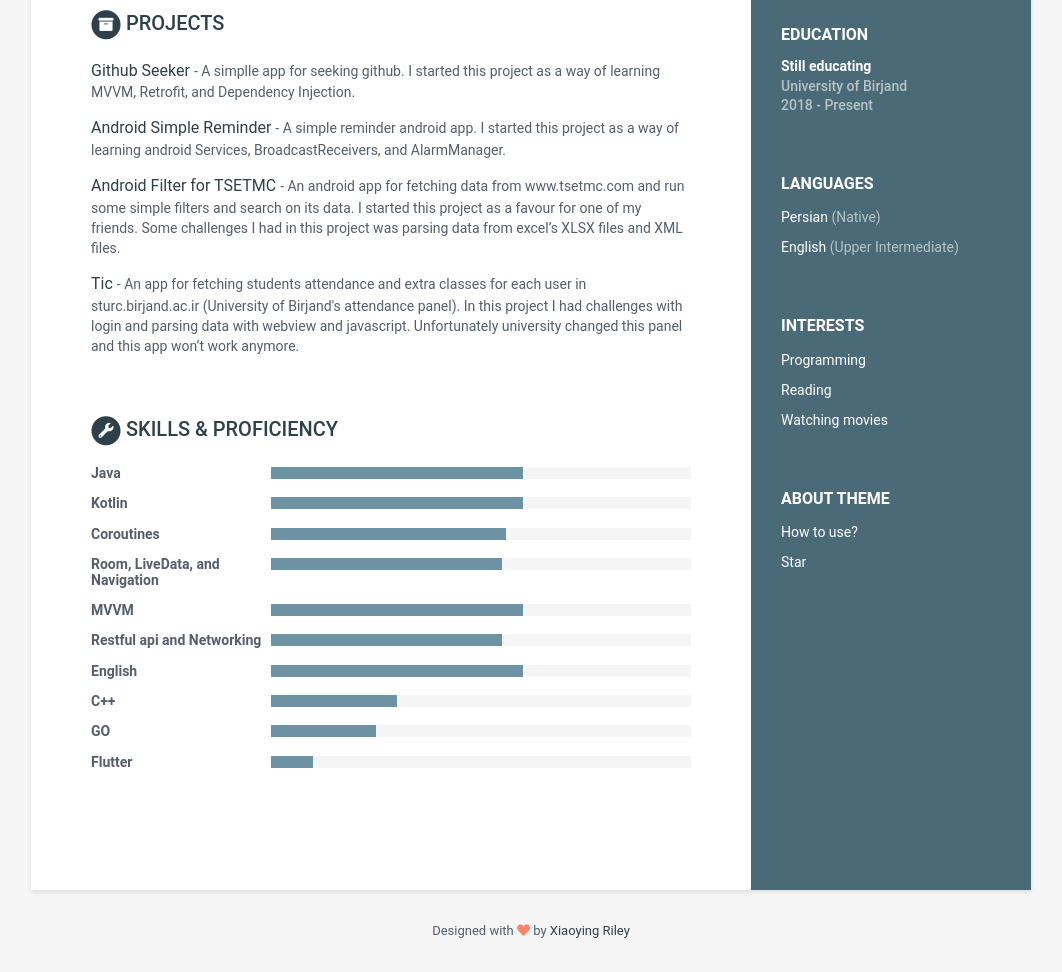
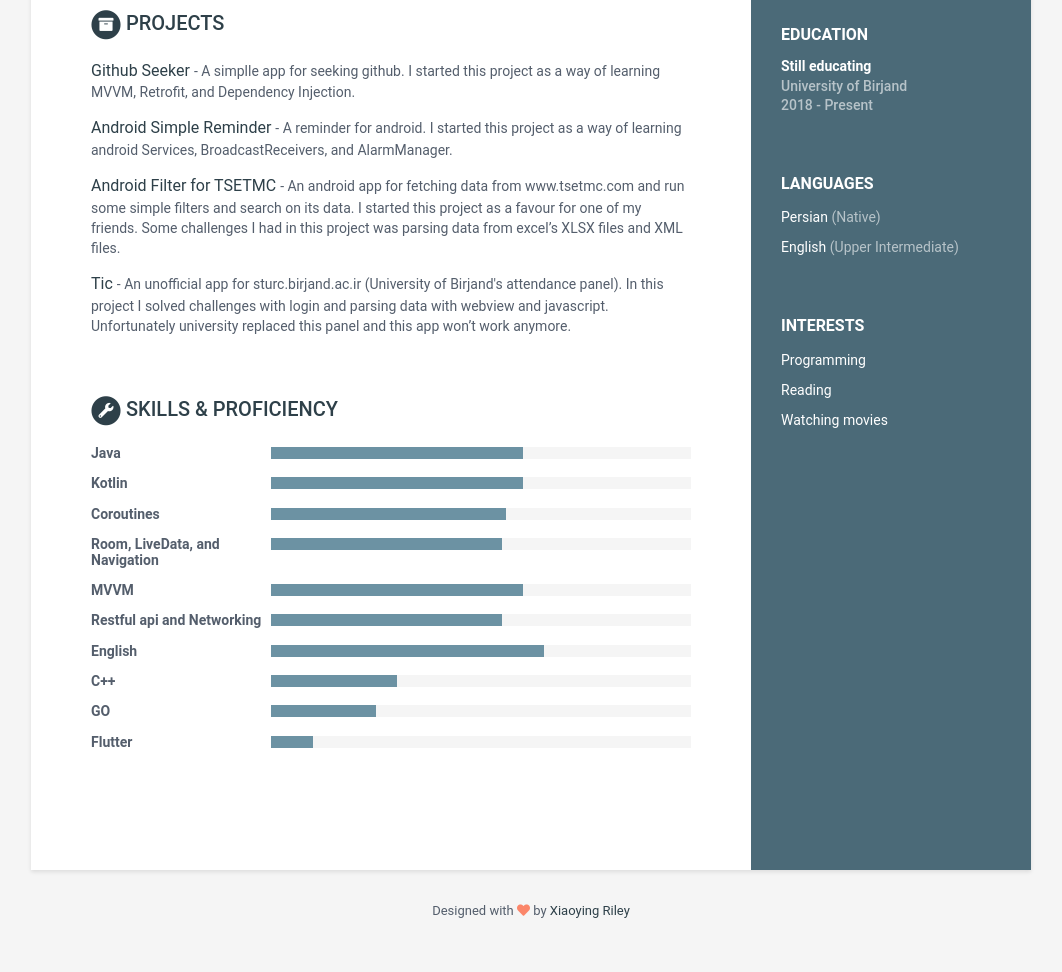
Before and after one commit to iahrari/iahrari.github.io, a Jekyll site: the page built from index.html, in a window 1280 px wide, cut to the strip 413-1385 px from the top of the page. Shown: the whole strip, without its empty margins (109-1171 px from the left). Built offline with Jekyll 4.4.1, drawn with Linux system fonts in a browser that asks for light colours; some of the changed lines change nothing that is shown.

Commit message:
Changed data.yml

```diff
--- a/_data/data.yml
+++ b/_data/data.yml
@@ -3,7 +3,7 @@
 #
 
 sidebar:
-    about: True # set to False or comment line if you want to remove the "how to use?" in the sidebar
+    about: False # set to False or comment line if you want to remove the "how to use?" in the sidebar
     education: True # set to False if you want education in main section instead of in sidebar
 
     # Profile information
@@ -21,9 +21,9 @@ sidebar:
     gitlab:
     bitbucket:
     twitter: #'@webjeda'
-    stack-overflow: # Number/Username, e.g. 123456/alandoe
+    stack-overflow: # Number/Username, e.g. 123456/iahrari
     codewars:
-    goodreads: # Number-Username, e.g. 123456-alandoe
+    goodreads: # Number-Username, e.g. 123456-iahrari
 
     languages:
       - idiom: Persian
@@ -67,7 +67,7 @@ projects:
 
       - title: Android Simple Reminder
         link: "github.com/iahrari/AndroidSimpleReminder"
-        tagline: "A simple reminder android app. I started this project as a way of learning android Services, BroadcastReceivers, and AlarmManager."
+        tagline: "A reminder for android. I started this project as a way of learning android Services, BroadcastReceivers, and AlarmManager."
 
       - title: Android Filter for TSETMC
         link: "github.com/iahrari/AndroidFilterForTsetmc"
@@ -75,7 +75,7 @@ projects:
 
       - title: Tic
         link: "github.com/iahrari/Tic"
-        tagline: "An app for fetching students attendance and extra classes for each user in sturc.birjand.ac.ir (University of Birjand's attendance panel). In this project I had challenges with login and parsing data with webview and javascript. Unfortunately university changed this panel and this app won’t work anymore."
+        tagline: "An unofficial app for sturc.birjand.ac.ir (University of Birjand's attendance panel). In this project I solved challenges with login and parsing data with webview and javascript. Unfortunately university replaced this panel and this app won’t work anymore."
 
 experiences:
     - role: Android Developer
@@ -87,9 +87,7 @@ experiences:
 # publications:
 #     title: Publications
 #     intro: |
-#       You can list your publications in this section. Lorem ipsum dolor sit
-#       amet, consectetur adipiscing elit. Vestibulum et ligula in nunc
-#       bibendum fringilla a eu lectus.
+#       You can list your publications in this section. Lorem ipsum dolor sit.
 #     papers:
 #       - title: The Art of Computer Programming
 #         link: "#"
@@ -119,7 +117,7 @@ skills:
         level: 55%
 
       - name: English
-        level: 60%
+        level: 65%
 
       - name: C++
         level: 30%
```
